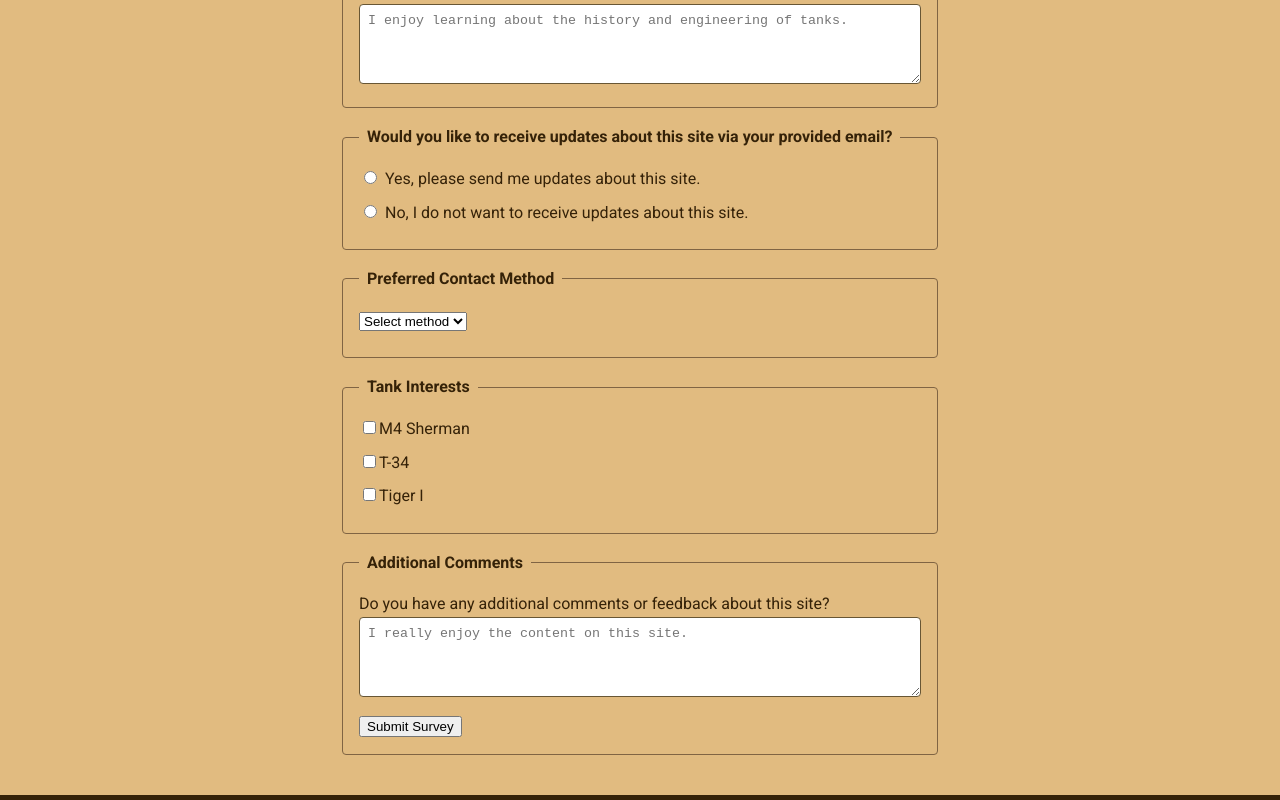
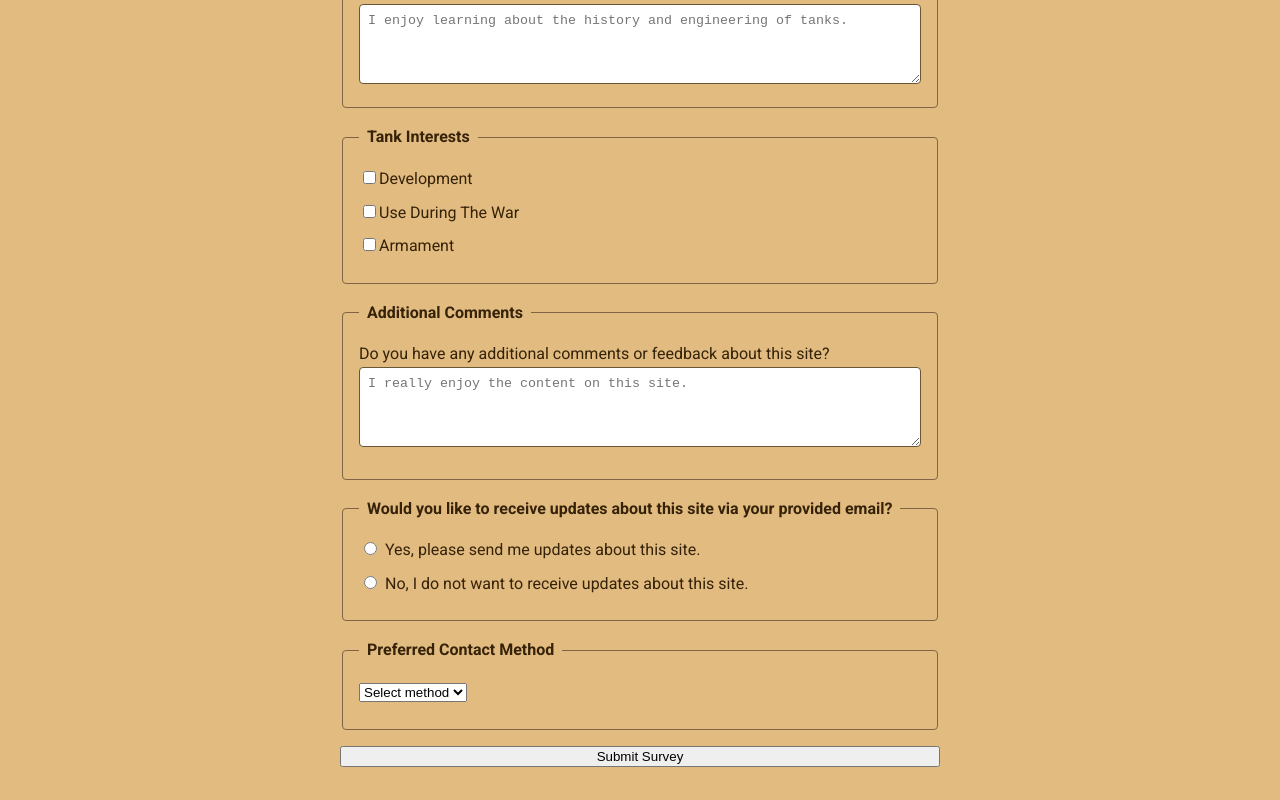
Before and after one commit to BagpipesRbetter/dwdd1600, a plain HTML site: page 06form/survey.html in a window 1280 px wide. Shown: the part 1080-1880 px from the top of the page. Drawn offline with Linux system fonts and the light colour scheme.

Commit message:
fixes to 06form

```diff
--- a/06form/survey.html
+++ b/06form/survey.html
@@ -63,6 +63,18 @@
                 <textarea name="interest" placeholder="I enjoy learning about the history and engineering of tanks." required></textarea>
             </fieldset>
             <fieldset>
+                <legend>Tank Interests</legend>
+                <label><input type="checkbox" name="tank" value="m4">Development</label>
+                <label><input type="checkbox" name="tank" value="t34">Use During The War</label>
+                <label><input type="checkbox" name="tank" value="tiger">Armament</label>
+            </fieldset>
+            <fieldset>
+                <legend>Additional Comments</legend>
+                <label>Do you have any additional comments or feedback about this site?
+                    <textarea name="comments" placeholder="I really enjoy the content on this site."></textarea>
+                </label>
+            </fieldset>
+            <fieldset>
                 <legend>Would you like to receive updates about this site via your provided email?</legend>
                 <label><input type="radio" name="updates" value="yes" required>Yes, please send me updates about this site.</label>
                 <label><input type="radio" name="updates" value="no" required>No, I do not want to receive updates about this site.</label>
@@ -78,17 +90,6 @@
                     </select>
                 </label>
             </fieldset>
-            <fieldset>
-                <legend>Tank Interests</legend>
-                <label><input type="checkbox" name="tank" value="m4">M4 Sherman</label>
-                <label><input type="checkbox" name="tank" value="t34">T-34</label>
-                <label><input type="checkbox" name="tank" value="tiger">Tiger I</label>
-            </fieldset>
-            <fieldset>
-                <legend>Additional Comments</legend>
-                <label>Do you have any additional comments or feedback about this site?
-                    <textarea name="comments" placeholder="I really enjoy the content on this site."></textarea>
-                </label>
                 <button type="submit">Submit Survey</button>
             </form>
     </main>
```
Also changed, not shown: 06form/thanks.html (+2 -2 lines), 06form/images/thankyou.gif (added).
